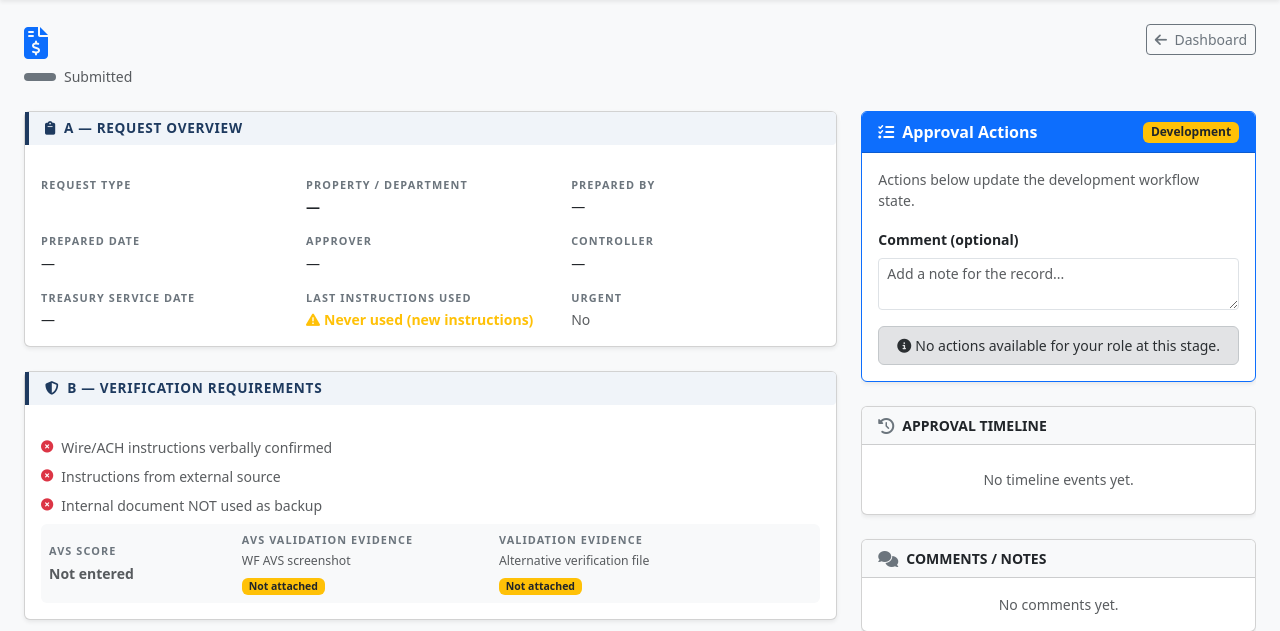
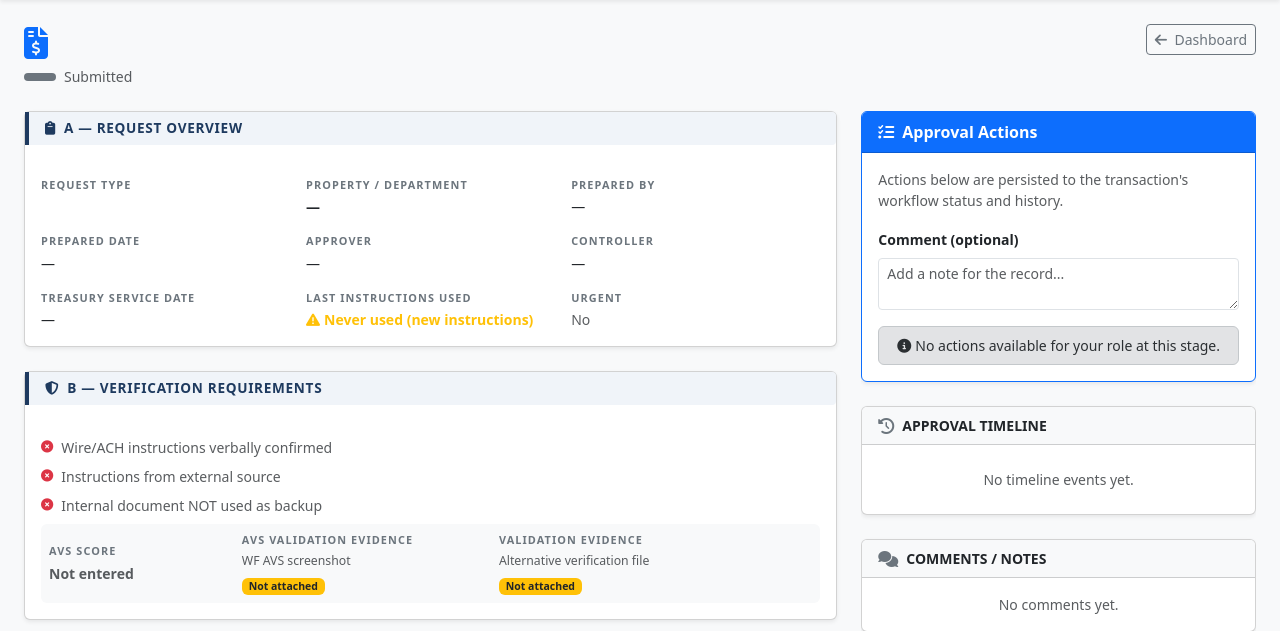
Before and after one commit to PeakMade-Real-Estate/E-Transaction-Approval, a Flask app: template templates/request_detail.html in a window 1280 px wide. Shown: the part 56-687 px from the top of the page. Run offline with Flask 3, Linux system fonts and the light colour scheme; the template is opened without the code that fills it, so the values that code supplies are empty; the visitor is signed in with stand-in values (Sample User, id 1).

Commit message:
Remove remaining stale development-only wording around approval actions
The browser confirm() dialog and Approval Actions card still said workflow
integration was 'in progress' / a 'development workflow state' — leftover
text from before the engine existed. This is what appeared in the screenshot
even though the Approve action itself succeeded correctly.

```diff
--- a/static/js/app.js
+++ b/static/js/app.js
@@ -151,10 +151,7 @@ function toggleMask(fieldId) {
 
 // ── Action Button Confirmation ────────────────────────────────
 function confirmAction(label, requestId) {
-    return confirm(
-        `Confirm action: "${label}" for request ${requestId}?\n\n` +
-        'This is a development environment — workflow integration is still in progress.'
-    );
+    return confirm(`Confirm action: "${label}" for request ${requestId}?`);
 }
 
 // ── Dashboard: Clear All Filters ─────────────────────────────
--- a/templates/request_detail.html
+++ b/templates/request_detail.html
@@ -452,14 +452,12 @@
                 <div class="card-header bg-primary text-white d-flex align-items-center gap-2">
                     <i class="fas fa-tasks"></i>
                     <strong>Approval Actions</strong>
-                    <span class="badge bg-warning text-dark ms-auto small">Development</span>
                 </div>
                 <div class="card-body">
                     <p class="text-muted small mb-3">
-                        Actions below update the development workflow state.
-                        {# [WORKFLOW] TODO: Trigger real approval routing engine #}
-                        {# [EMAIL]    TODO: Send notification email on status change #}
-                        {# [AUDIT]    TODO: Write to immutable audit log #}
+                        Actions below are persisted to the transaction's workflow status and history.
+                        {# [EMAIL] TODO: Send notification email on status change (Power Automate) #}
+                        {# [AUDIT] TODO: Write to immutable audit log #}
                     </p>
                     <form method="POST"
                           action="{{ url_for('request_action', request_id=record.request_id) }}"
```
